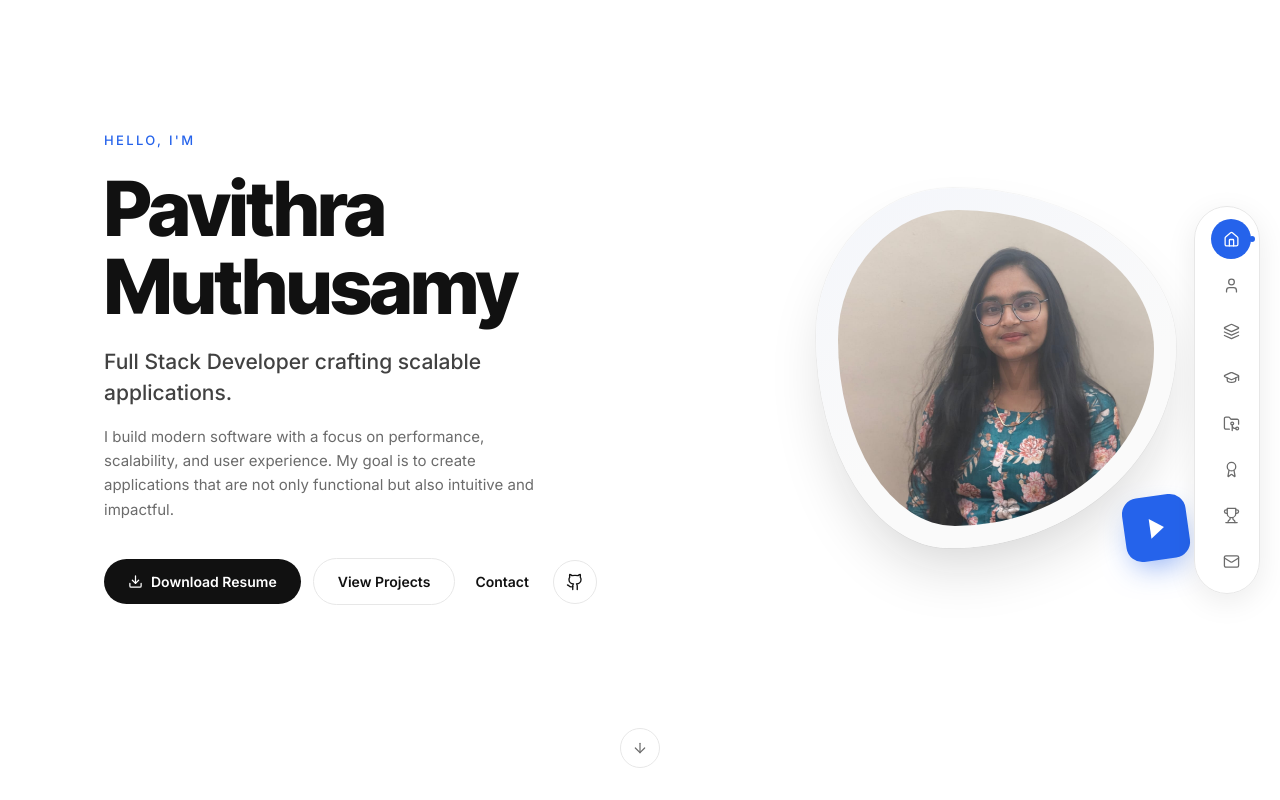
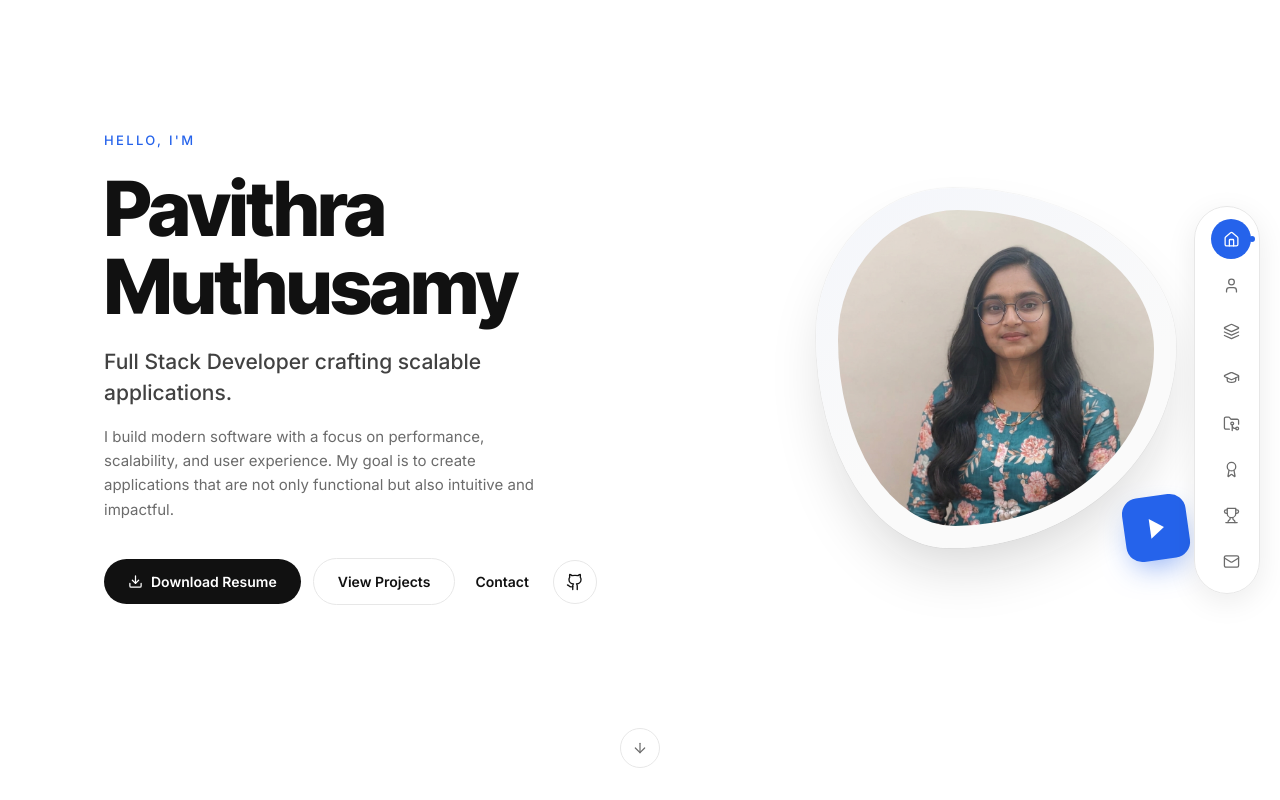
Before and after one commit to Pavithra-2007/Pavithra-portfolio, a React (Vite) app in the folder portfolio/: page / in a window 1280 px wide. Shown: the top 800 px of the page. Built offline with nearby package versions, Linux system fonts and the light colour scheme.

Commit message:
first commit

```diff
--- a/portfolio/src/components/Hero.jsx
+++ b/portfolio/src/components/Hero.jsx
@@ -96,7 +96,7 @@ export default function Hero() {
                 style={{ borderRadius: '38% 62% 63% 37% / 41% 44% 56% 59%' }}
               >
                 <img
-                  src="/profile.jpeg"
+                  src="/profile.png"
                   alt={profile.name}
                   onError={(e) => {
                     e.currentTarget.style.display = 'none'
```
Also changed, not shown: portfolio/public/profile.jpeg (deleted), portfolio/public/profile.png (added).
